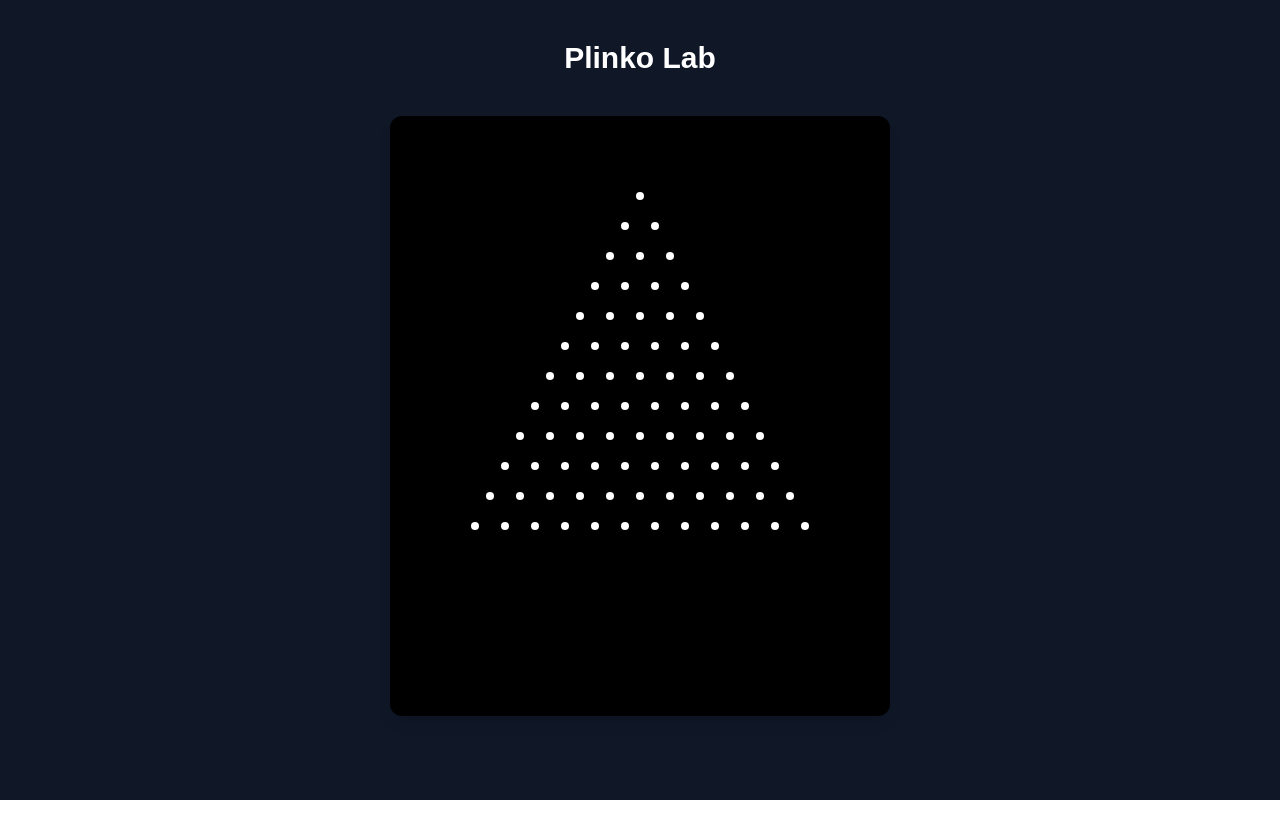
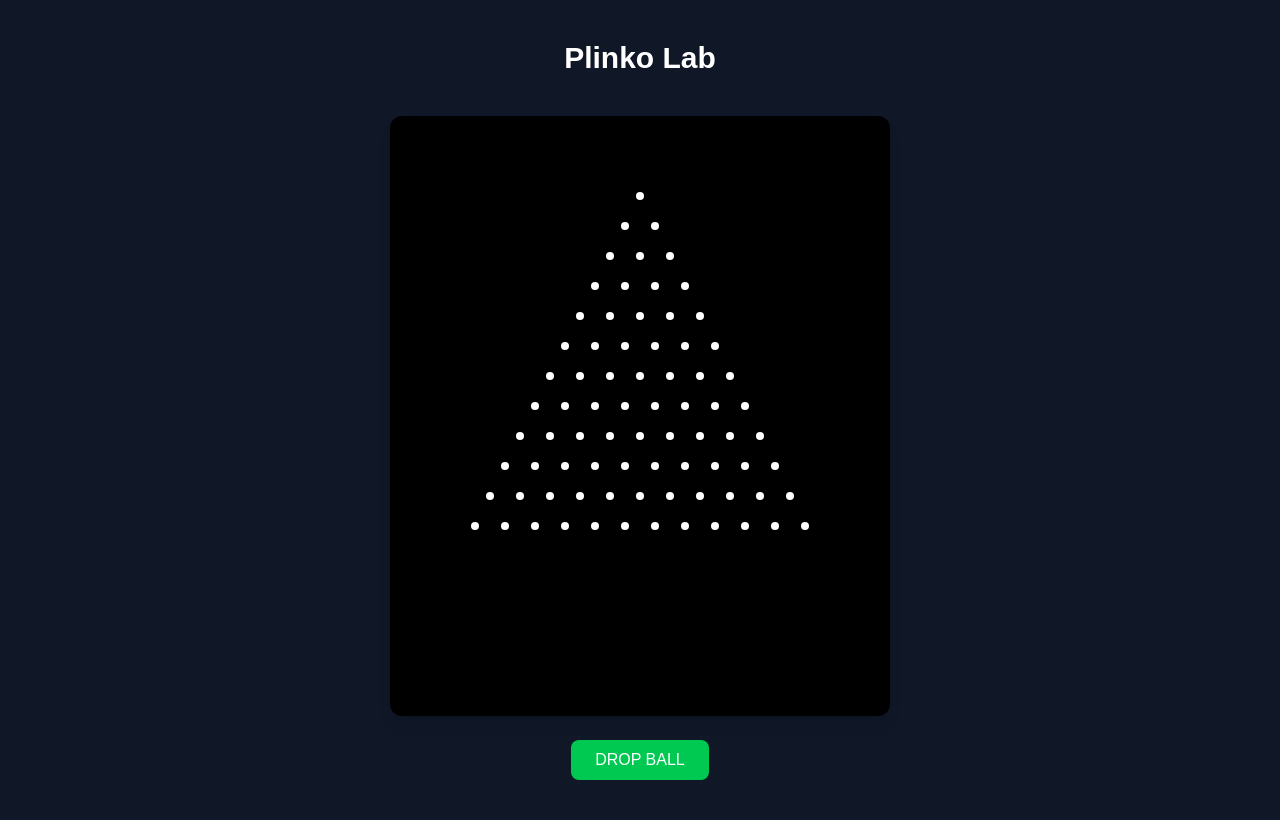
Before and after one commit to Tanish02/plinko-lab, a Next.js app: page / in a window 1280 px wide. Built offline with nearby package versions, Linux system fonts and the light colour scheme.

Commit message:
WIP : ball drop animation and state management

```diff
--- a/components/Board.tsx
+++ b/components/Board.tsx
@@ -1,31 +1,25 @@
 "use client";
 
-import { useEffect, useRef } from "react";
+import { useEffect, useRef, useState } from "react";
 
-export default function PlinkoBoard() {
+export default function Board() {
   const canvasRef = useRef<HTMLCanvasElement>(null);
+  const [ballX, setBallX] = useState<number | null>(null);
+  const [ballY, setBallY] = useState<number | null>(null);
 
-  useEffect(() => {
-    const canvas = canvasRef.current!;
-    const ctx = canvas.getContext("2d")!;
+  const width = 500;
+  const height = 600;
 
-    const width = 500;
-    const height = 600;
+  const rows = 12;
+  const spacing = 30;
 
-    canvas.width = width;
-    canvas.height = height;
-
-    const rows = 12;
-    const pegRadius = 4;
-    const spacing = 30;
-
+  const drawBoard = (ctx: CanvasRenderingContext2D) => {
     ctx.clearRect(0, 0, width, height);
 
-    ctx.fillStyle = "#ffffff";
+    ctx.fillStyle = "white";
 
     for (let r = 0; r < rows; r++) {
       const pegs = r + 1;
-
       const rowWidth = pegs * spacing;
 
       for (let p = 0; p < pegs; p++) {
@@ -33,17 +27,60 @@ export default function PlinkoBoard() {
         const y = 80 + r * spacing;
 
         ctx.beginPath();
-        ctx.arc(x, y, pegRadius, 0, Math.PI * 2);
+        ctx.arc(x, y, 4, 0, Math.PI * 2);
         ctx.fill();
       }
     }
-  }, []);
+  };
+
+  const drawBall = (ctx: CanvasRenderingContext2D) => {
+    if (ballX === null || ballY === null) return;
+
+    ctx.fillStyle = "red";
+
+    ctx.beginPath();
+    ctx.arc(ballX, ballY, 8, 0, Math.PI * 2);
+    ctx.fill();
+  };
+
+  useEffect(() => {
+    const canvas = canvasRef.current!;
+    const ctx = canvas.getContext("2d")!;
+
+    canvas.width = width;
+    canvas.height = height;
+
+    drawBoard(ctx);
+    drawBall(ctx);
+  }, [ballX, ballY]);
+
+  const dropBall = async () => {
+    const canvas = canvasRef.current!;
+    const ctx = canvas.getContext("2d")!;
+
+    const startX = width / 2;
+    let y = 20;
+
+    setBallX(startX);
+    setBallY(y);
+
+    const interval = setInterval(() => {
+      y += 5;
+      setBallY(y);
+
+      if (y > height - 40) {
+        clearInterval(interval);
+      }
+    }, 16);
+  };
 
   return (
-    <div className="flex justify-center mt-10">
+    <div className="flex flex-col items-center gap-6 mt-10">
       <canvas ref={canvasRef} className="bg-black rounded-xl shadow-lg" />
+
+      <button onClick={dropBall} className="px-6 py-2 bg-green-500 rounded-lg">
+        DROP BALL
+      </button>
     </div>
   );
 }
-
-// end code
```
